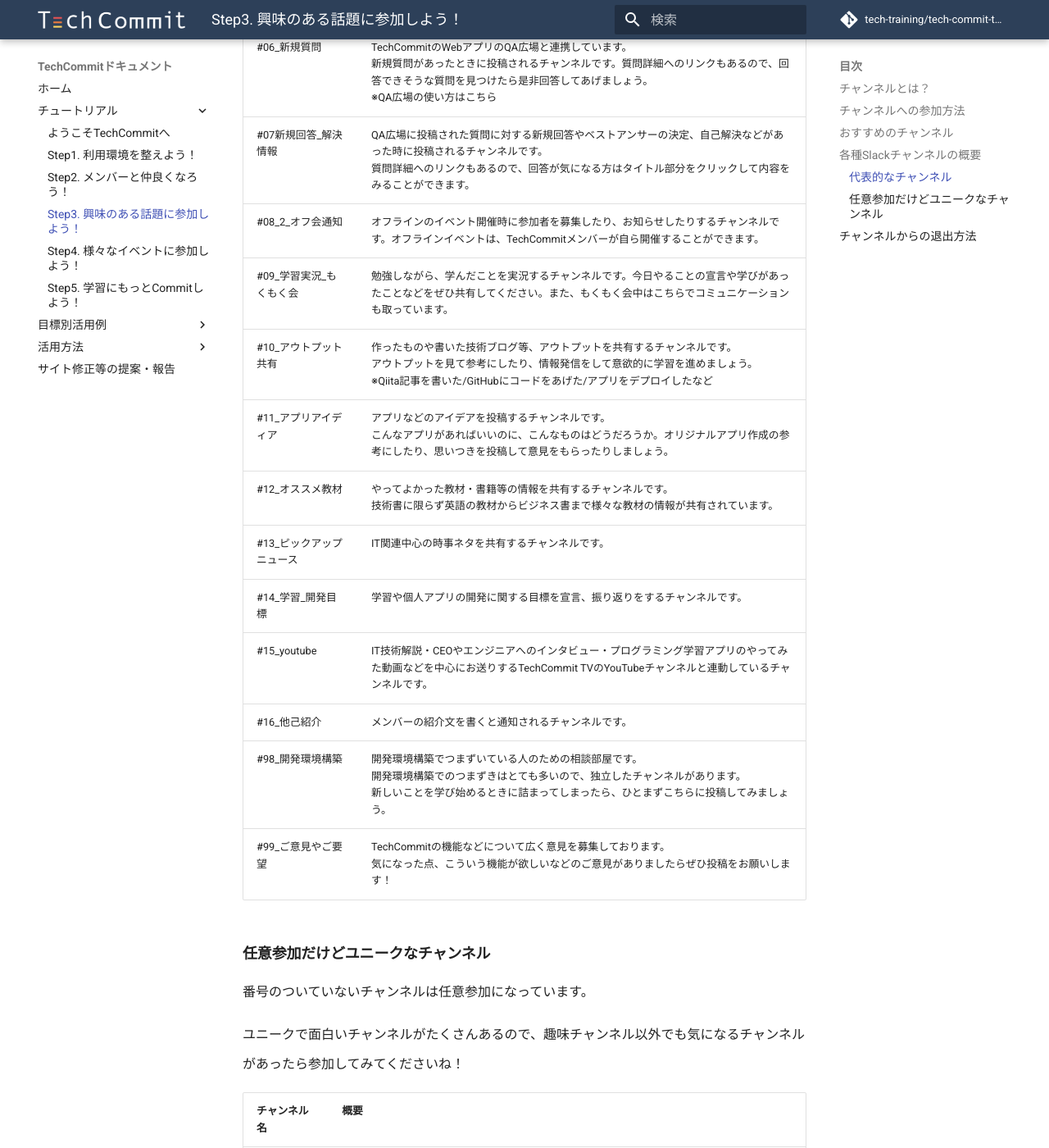
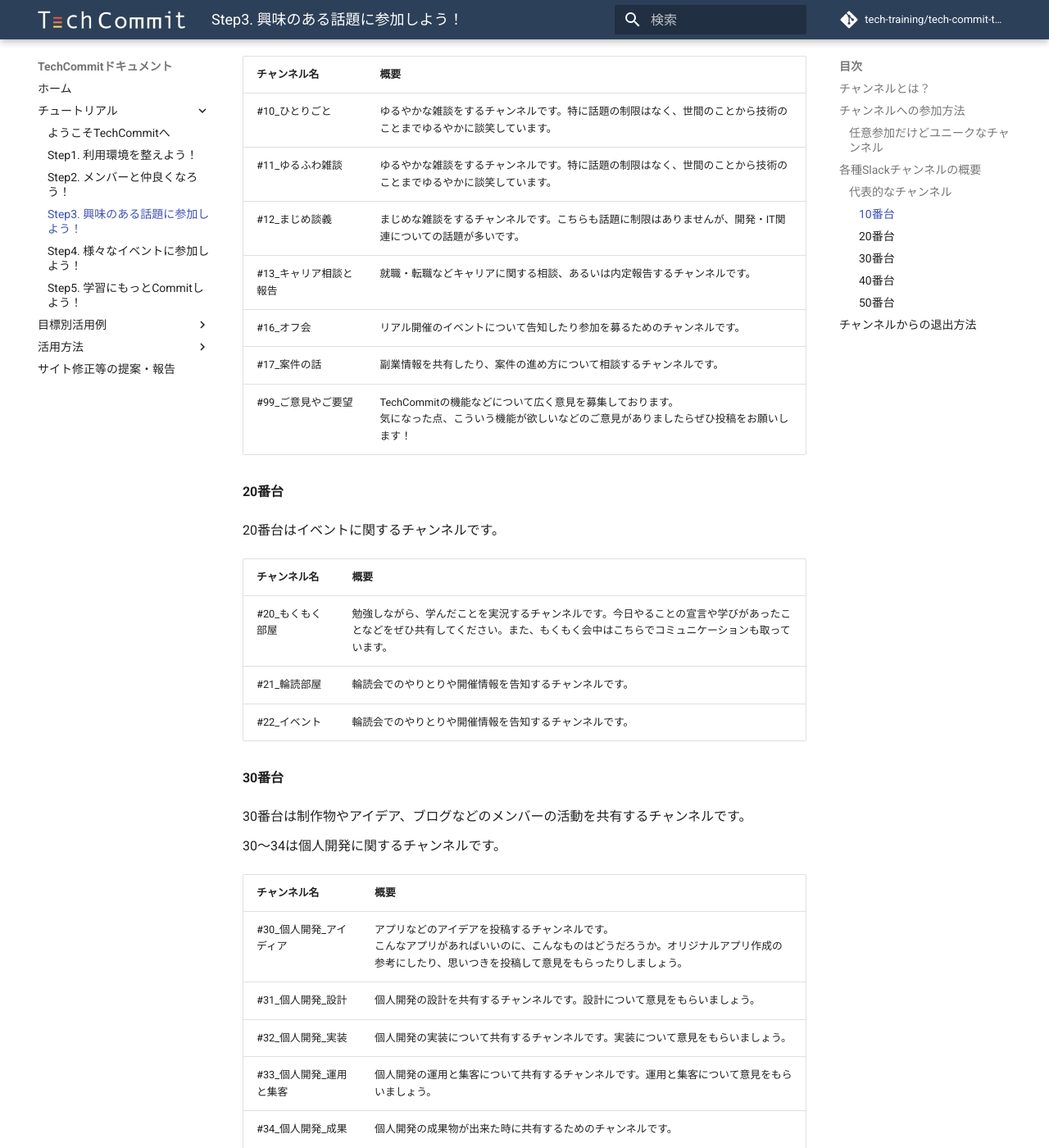
Before and after one commit to tech-training/tech-commit-doc, an MkDocs documentation site: the page built from docs/tutorial/join-slack-channel.md, in a window 1280 px wide and 1400 px high, scrolled down 3746 px. Shown: the whole window at 82% size. Built offline with MkDocs 1.6.1 and Material for MkDocs 9.7.7, drawn with Linux system fonts in a browser that asks for light colours; comment, search, counter and statistics services are not loaded; some of the changed text lies outside the part shown.

Commit message:
【Modify】チャンネル構成変更に伴う変更

```diff
--- a/docs/tutorial/join-slack-channel.md
+++ b/docs/tutorial/join-slack-channel.md
@@ -1,6 +1,6 @@
 自己紹介が終わりましたら、次は興味があるチャンネルに参加してみましょう！
 
-すでに「#00_おしらせ」や「#01_ 自己紹介」などの基本的なチャンネルには自動的に参加していると思いますが、そのほかにも趣味ごとや個別の技術、ツールなどに対応したチャンネルがたくさんあります。
+すでに「#00_通知_運営」や「#01_はじめに_自己紹介」などの基本的なチャンネルには自動的に参加していると思いますが、そのほかにも趣味ごとや個別の技術、ツールなどに対応したチャンネルがたくさんあります。
 
 ここでは、チャンネルの概要や参加方法、各チャンネルの概要、おすすめのチャンネルなどをご紹介します。
 
@@ -8,11 +8,11 @@
 
 Slackのチャンネルとは、話題・用途別に分けられた部屋のことです。
 
-技術の話をしたいときは例えば「技術」というチャンネルに入って話をしたり、趣味の話をしたければ「趣味」という部屋に入って会話を楽しみます。
+技術の話をしたいときは例えば「技術」というチャンネルに入って話をしたり、趣味の話をしたければ「部活」という部屋に入って会話を楽しみます。
 
 Slackの左側を見ると、すでにいくつかのチャンネルに参加していると思います。
 
-![チャンネルリスト](/images/join-slack-channel/slack-channel-list.jpg)
+![チャンネルリスト](/images/join-slack-channel/slack-channel-list.png)
 
 ## チャンネルへの参加方法
 チャンネルに自分から参加する方法を説明します。
@@ -34,16 +34,21 @@
 これで参加が完了しました！
 チャンネルに参加しているメンバーと自由にやりとりを楽しむことができます。
 
-## おすすめのチャンネル
-おすすめは「#hobby_*」から始まるチャンネルです。
+### 任意参加だけどユニークなチャンネル
+番号のついていないチャンネルは任意参加になっています。
+
+おすすめは「#部活_*」から始まるチャンネルです。
+アニメ、筋トレ、アイドル、ボードゲーム、麻雀などの趣味チャンネルがあります。
+お互い同じ趣味があった方が話しやすいですし仲良くなれるので、はじめは趣味チャンネルへ参加されて交流することをおすすめしています。
+
+ユニークで面白いチャンネルがたくさんあるので、部活チャンネル以外でも気になるチャンネルがあったら参加してみてくださいね！
 
 | チャンネル名 | 概要 |
 | -----------| --- |
-| #hobby_* | 任意で参加できる趣味のチャンネルです。同じ趣味の仲間を見つけましょう。（チャンネル例）#hobby_anime #hobby_music など |
-
-アニメ、筋トレ、アイドル、ボードゲーム、麻雀などの趣味チャンネルがあります。
-
-お互い同じ趣味があった方が話しやすいですし仲良くなれるので、はじめは趣味チャンネルへ参加されて交流することをおすすめしています。
+| #部活_* | 趣味のチャンネルです。同じ趣味の仲間を見つけましょう。（チャンネル例）#部活_アニメ部 #部活_音楽部 など |
+| #地域_* | 地域の話題に関するチャンネルです。 |
+| #技術_* | 各種技術別に情報共有をする為のチャンネルがあります。<br>自分が学習中の技術のチャンネルに参加しておきましょう。（チャンネル例）#技術_ruby #技術_php など |
+| #資格_* | 資格試験の情報共有チャンネルです。（チャンネル例）#資格_aws #資格_ccna など |
 
 <!-- チャンネル設計終わったらこれを追加したい
 各チャンネルには「トピック」が設定されているので、そのトピックに沿って投稿してみてね。
@@ -55,38 +60,68 @@
 
 | チャンネル名 | 概要 |
 | -----------| --- |
-| #00_お知らせ | 運営からの全体に周知する情報共有チャンネルです。<br>メンバーの方は発言することは出来ません。 |
-| #01_自己紹介 | メンバー同士で自己紹介するチャンネルです。<br>まず始めにこのチャンネルで自己紹介をしてみましょう！<br>Twitterアカウントもあればぜひ載せてください。 |
-| #02_利用方法の相談 | ツールやサービスの利用方法について相談するチャンネルです。<br>参加後に各種ツールやイベントの利用法などで不明点があればこちらで気軽に質問してみましょう。<br>スタッフやメンターが確認次第対応します。<br>例）Slackのチャンネル参加の方法が分からない等 |
-| #03_1_雑談_ゆるふわ | ゆるやかな雑談をするチャンネルです。特に話題の制限はなく、世間のことから技術のことまでゆるやかに談笑しています。 |
-| #03_2_雑談_まじめ | まじめな雑談をするチャンネルです。こちらも話題に制限はありませんが、開発・IT関連についての話題が多いです。 |
-| #04_学習日報 | TechCommitのWebアプリの学習日報機能と連携しています。<br>学習日報投稿時に（Slack通知をONにしていると）こちらにも投稿されます。 |
-| #05_ブックマーク報告 | TechCommitのWebアプリのブックマーク機能と連携しています。<br>Slack通知をONにしているとブックマーク投稿時にこちらにも投稿されます。 |
-| #06_新規質問 | TechCommitのWebアプリのQA広場と連携しています。<br>新規質問があったときに投稿されるチャンネルです。質問詳細へのリンクもあるので、回答できそうな質問を見つけたら是非回答してあげましょう。<br>※QA広場の使い方はこちら |
-| #07新規回答_解決情報 | QA広場に投稿された質問に対する新規回答やベストアンサーの決定、自己解決などがあった時に投稿されるチャンネルです。<br>質問詳細へのリンクもあるので、回答が気になる方はタイトル部分をクリックして内容をみることができます。 |
-| #08_2_オフ会通知 | オフラインのイベント開催時に参加者を募集したり、お知らせしたりするチャンネルです。オフラインイベントは、TechCommitメンバーが自ら開催することができます。 |
-| #09_学習実況_もくもく会 | 勉強しながら、学んだことを実況するチャンネルです。今日やることの宣言や学びがあったことなどをぜひ共有してください。また、もくもく会中はこちらでコミュニケーションも取っています。
-| #10_アウトプット共有 | 作ったものや書いた技術ブログ等、アウトプットを共有するチャンネルです。<br>アウトプットを見て参考にしたり、情報発信をして意欲的に学習を進めましょう。<br>※Qiita記事を書いた/GitHubにコードをあげた/アプリをデプロイしたなど |
-| #11_アプリアイディア | アプリなどのアイデアを投稿するチャンネルです。<br>こんなアプリがあればいいのに、こんなものはどうだろうか。オリジナルアプリ作成の参考にしたり、思いつきを投稿して意見をもらったりしましょう。 |
-| #12_オススメ教材 | やってよかった教材・書籍等の情報を共有するチャンネルです。<br>技術書に限らず英語の教材からビジネス書まで様々な教材の情報が共有されています。 |
-| #13_ピックアップニュース |  IT関連中心の時事ネタを共有するチャンネルです。  |
-| #14_学習_開発目標 | 学習や個人アプリの開発に関する目標を宣言、振り返りをするチャンネルです。 |
-| #15_youtube | IT技術解説・CEOやエンジニアへのインタビュー・プログラミング学習アプリのやってみた動画などを中心にお送りするTechCommit TVのYouTubeチャンネルと連動しているチャンネルです。 |
-| #16_他己紹介 | メンバーの紹介文を書くと通知されるチャンネルです。 |
-| #98_開発環境構築 | 開発環境構築でつまずいている人のための相談部屋です。<br>開発環境構築でのつまずきはとても多いので、独立したチャンネルがあります。<br>新しいことを学び始めるときに詰まってしまったら、ひとまずこちらに投稿してみましょう。 |
+| #00_通知_運営 | 運営からの全体に周知する情報共有チャンネルです。<br>メンバーの方は発言することは出来ません。 |
+| #01_はじめに_自己紹介 | メンバー同士で自己紹介するチャンネルです。<br>まず始めにこのチャンネルで自己紹介をしてみましょう！<br>Twitterアカウントもあればぜひ載せてください。 |
+| #02_利用方法ヘルプ | ツールやサービスの利用方法について相談するチャンネルです。<br>参加後に各種ツールやイベントの利用法などで不明点があればこちらで気軽に質問してみましょう。<br>スタッフやメンターが確認次第対応します。<br>例）Slackのチャンネル参加の方法が分からない等 |
+| #03_開発環境構築ヘルプ | 開発環境構築でつまずいている人のための相談部屋です。<br>新しいことを学び始めるときに詰まってしまったら、ひとまずこちらに投稿してみましょう。 |
+
+#### 10番台
+| チャンネル名 | 概要 |
+| -----------| --- |
+| #10_ひとりごと | ゆるやかな雑談をするチャンネルです。特に話題の制限はなく、世間のことから技術のことまでゆるやかに談笑しています。 |
+| #11_ゆるふわ雑談 | ゆるやかな雑談をするチャンネルです。特に話題の制限はなく、世間のことから技術のことまでゆるやかに談笑しています。 |
+| #12_まじめ談義 | まじめな雑談をするチャンネルです。こちらも話題に制限はありませんが、開発・IT関連についての話題が多いです。 |
+| #13_キャリア相談と報告 | 就職・転職などキャリアに関する相談、あるいは内定報告するチャンネルです。 |
+| #16_オフ会 | リアル開催のイベントについて告知したり参加を募るためのチャンネルです。 |
+| #17_案件の話 | 副業情報を共有したり、案件の進め方について相談するチャンネルです。 |
 | #99_ご意見やご要望 | TechCommitの機能などについて広く意見を募集しております。<br>気になった点、こういう機能が欲しいなどのご意見がありましたらぜひ投稿をお願いします！ |
 
-### 任意参加だけどユニークなチャンネル
-番号のついていないチャンネルは任意参加になっています。
-
-ユニークで面白いチャンネルがたくさんあるので、趣味チャンネル以外でも気になるチャンネルがあったら参加してみてくださいね！
+#### 20番台
+20番台はイベントに関するチャンネルです。
 
 | チャンネル名 | 概要 |
 | -----------| --- |
-| #area_* | 地域の話題に関するチャンネルです。 |
-| #goal_* | 「目的別」に情報を共有するためのチャンネルがあります。<br>転職や起業などに対する相談事があればQA広場でも良いですが、こちらでも話題にしてみましょう。 |
-| #tech_* | 任意で参加できる各種技術別に情報共有をする為のチャンネルがあります。<br>自分が学習中の技術のチャンネルに参加しておきましょう。（チャンネル例）#tech_ruby #tech_php など |
-| #skill_* | 任意で参加できるスキル別の情報共有チャンネルです。英語やデザイン、健康、マーケティングなど様々なチャンネルがあります。（チャンネル例）#skill_design #skill_english など |
+| #20_もくもく部屋 | 勉強しながら、学んだことを実況するチャンネルです。今日やることの宣言や学びがあったことなどをぜひ共有してください。また、もくもく会中はこちらでコミュニケーションも取っています。 |
+| #21_輪読部屋 | 輪読会でのやりとりや開催情報を告知するチャンネルです。 |
+| #22_イベント | 輪読会でのやりとりや開催情報を告知するチャンネルです。 |
+
+#### 30番台
+30番台は制作物やアイデア、ブログなどのメンバーの活動を共有するチャンネルです。
+30〜34は個人開発に関するチャンネルです。
+
+| チャンネル名 | 概要 |
+| -----------| --- |
+| #30_個人開発_アイディア | アプリなどのアイデアを投稿するチャンネルです。<br>こんなアプリがあればいいのに、こんなものはどうだろうか。オリジナルアプリ作成の参考にしたり、思いつきを投稿して意見をもらったりしましょう。 |
+| #31_個人開発_設計 | 個人開発の設計を共有するチャンネルです。設計について意見をもらいましょう。 |
+| #32_個人開発_実装 | 個人開発の実装について共有するチャンネルです。実装について意見をもらいましょう。 |
+| #33_個人開発_運用と集客 | 個人開発の運用と集客について共有するチャンネルです。運用と集客について意見をもらいましょう。 |
+| #34_個人開発_成果 | 個人開発の成果物が出来た時に共有するためのチャンネルです。 |
+| #35_執筆共有 | 記事を書いたときに投稿してみんなに見てもらうチャンネルです。 |
+| #36_目標宣言と振り返り | 目標宣言と振り返りを共有するチャンネルです。 |
+
+#### 40番台
+40番台はお役立ち情報を共有するチャンネルです。
+
+| チャンネル名 | 概要 |
+| -----------| --- |
+| #40_オススメ教材共有 | やってよかった教材・書籍等の情報を共有するチャンネルです。<br>技術書に限らず英語の教材からビジネス書まで様々な教材の情報が共有されています。 |
+| #41_便利ツール共有 | ジャンル問わず「これはいいぞ！」と思ったツールを、感想を付けて共有するチャンネルです。 |
+| #42_itニュース共有 | IT関連中心の時事ネタを共有するチャンネルです。  |
+
+#### 50番台
+50番台はイベントやTechCommitのWebサイトの更新情報を通知したり、TechCommitのWebサイトと連携してメンバーの活動が自動的に通知されるチャンネルです。
+
+| チャンネル名 | 概要 |
+| -----------| --- |
+| #50_通知_会員ページ更新 | TechCommitの新機能などのアップデート情報をお知らせするチャンネルです。 |
+| #51_通知_イベント | イベントの告知やアーカイブ動画の更新通知を行います。 |
+| #52_新規質問_全て | TechCommitのWebアプリのQA広場と連携しています。<br>新規質問があったときに投稿されるチャンネルです。質問詳細へのリンクもあるので、回答できそうな質問を見つけたら是非回答してあげましょう。<br>※QA広場の使い方はこちら |
+| #53_新規回答_解決情報_全て | QA広場に投稿された質問に対する新規回答やベストアンサーの決定、自己解決などがあった時に投稿されるチャンネルです。<br>質問詳細へのリンクもあるので、回答が気になる方はタイトル部分をクリックして内容をみることができます。 |
+| #54_通知_ブックマーク報告 | TechCommitのWebアプリのブックマーク機能と連携しています。<br>Slack通知をONにしているとブックマーク投稿時にこちらにも投稿されます。 |
+| #55_通知_実績解除 | 実績が解除されると通知されるチャンネルです。 |
+| #56_通知_学習日報 | TechCommitのWebアプリの学習日報機能と連携しています。<br>学習日報投稿時に（Slack通知をONにしていると）こちらにも投稿されます。 |
+| #57_通知_挑戦状 | 挑戦状を提出すると通知されるチャンネルです。 |
+| #58_通知_他己紹介 | メンバーの紹介文を書くと通知されるチャンネルです。 |
 
 ## チャンネルからの退出方法
 
```
Also changed, not shown: docs/bookmark.md (+1 -1 lines), docs/mokumoku.md (+3 -3 lines), docs/tutorial/join-event.md (+1 -1 lines), docs/images/join-slack-channel/route-to-search-channel.png, docs/images/join-slack-channel/slack-channel-list.png (added).
